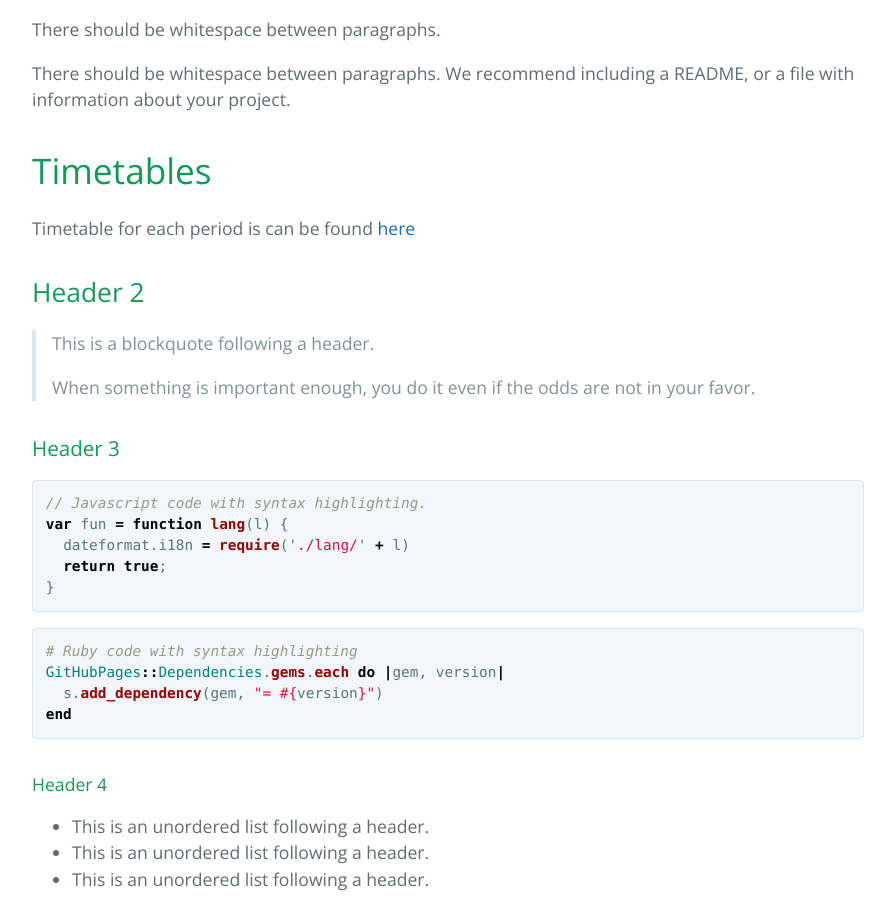
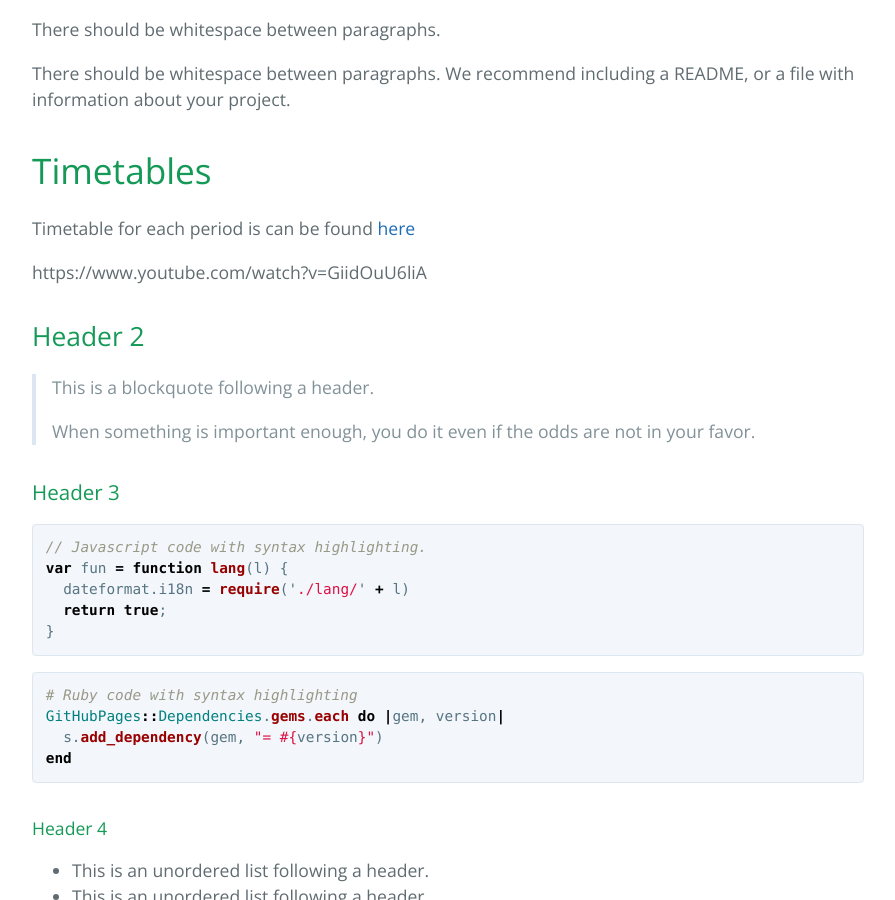
Before and after one commit to rigosk001/rigosk.github.io, a Jekyll site: the page built from index.md, in a window 1280 px wide and 900 px high, scrolled down 487 px. Shown: the whole window, without its empty margins (192-1087 px from the left). Built offline with Jekyll 4.4.1, drawn with Linux system fonts in a browser that asks for light colours; part of the change alters nothing that is shown.

Commit message:
Update index.md

```diff
--- a/index.md
+++ b/index.md
@@ -14,6 +14,9 @@ There should be whitespace between paragraphs. We recommend including a README,
 # Timetables
 
 Timetable for each period is can be found [here](./timetables.md)
+
+
+https://www.youtube.com/watch?v=GiidOuU6liA
 
 ## Header 2
 
```
